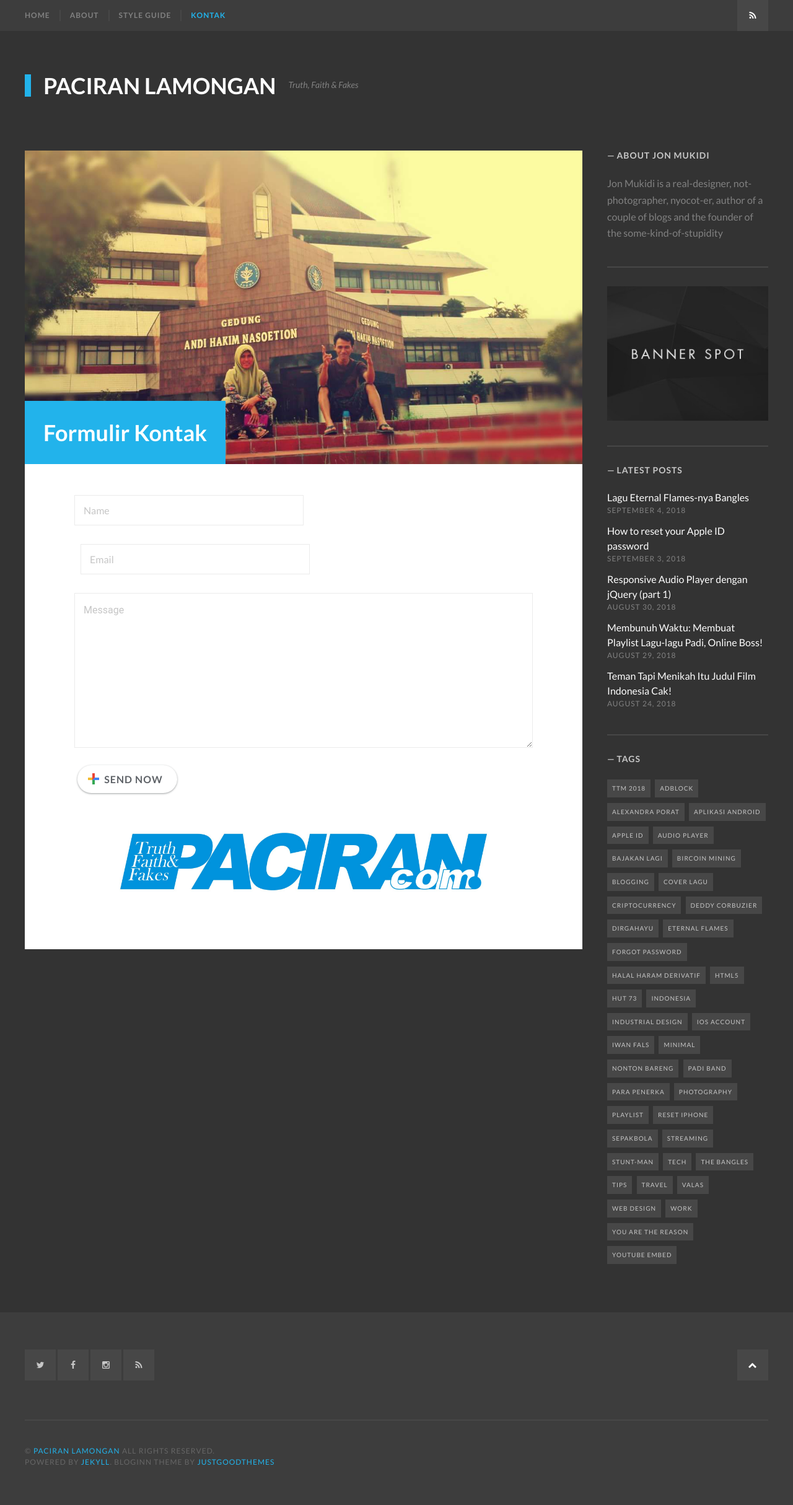
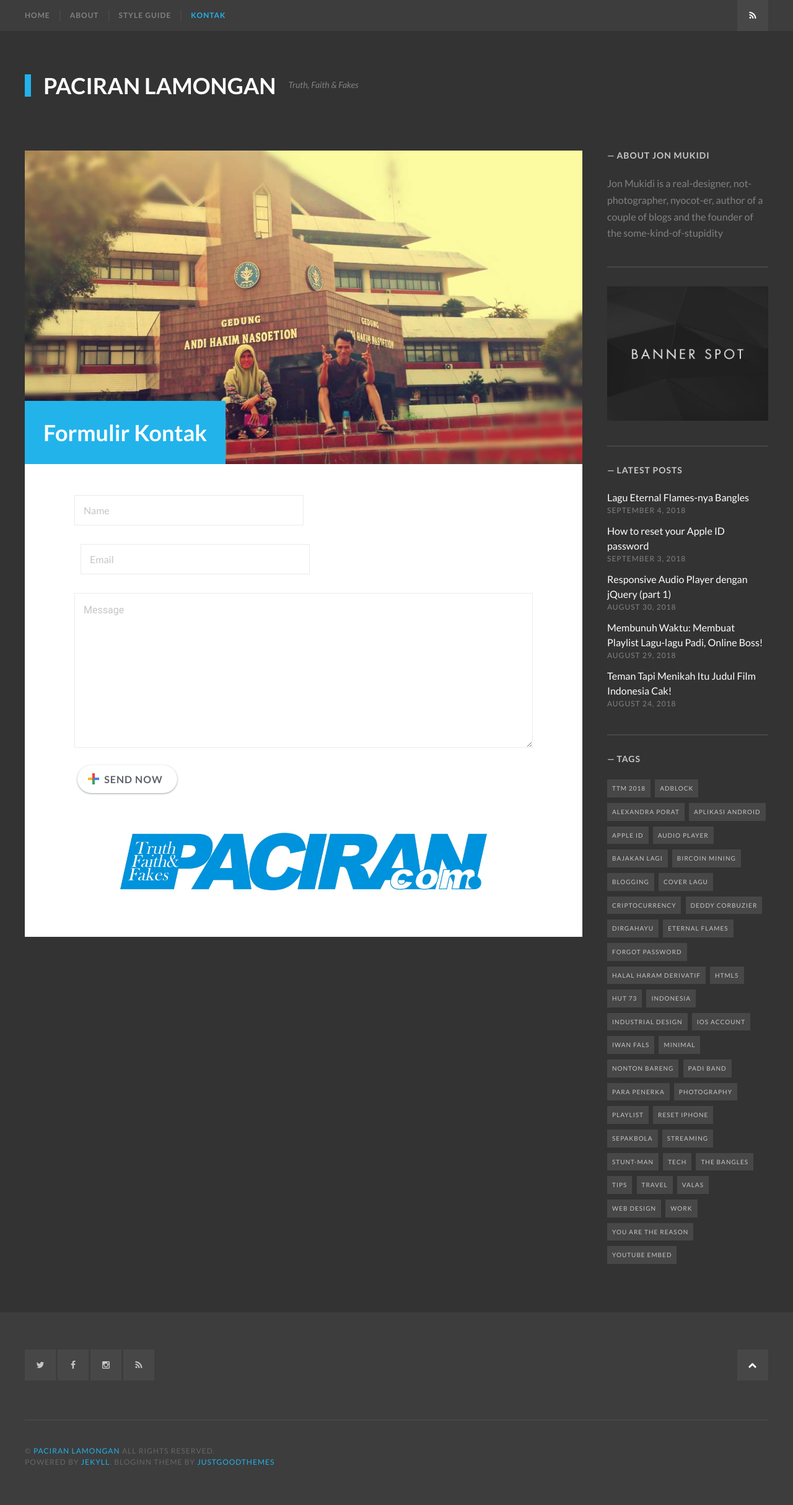
Before and after one commit to knoacc/pcr, a Jekyll site: the page built from kontak.md, in a window 1280 px wide. Shown: the whole page at 62% size. Built offline with Jekyll 4.4.1, drawn with Linux system fonts in a browser that asks for light colours; some web fonts are replaced; comment, search, counter and statistics services are not loaded.

Commit message:
Update kontak.md

```diff
--- a/kontak.md
+++ b/kontak.md
@@ -55,4 +55,4 @@ _WidgetManager._RegisterWidget('_ContactFormView', new _WidgetInfo('ContactForm1
 </script>
 
 
-![Paciran Lamongan]({{ page.image }}){: style="display:block;margin:0px auto -30px" title="Paciran Lamongan"}
+![Paciran Lamongan]({{ page.image }}){: style="display:block;margin:-30px auto -50px" title="Paciran Lamongan"}
```
